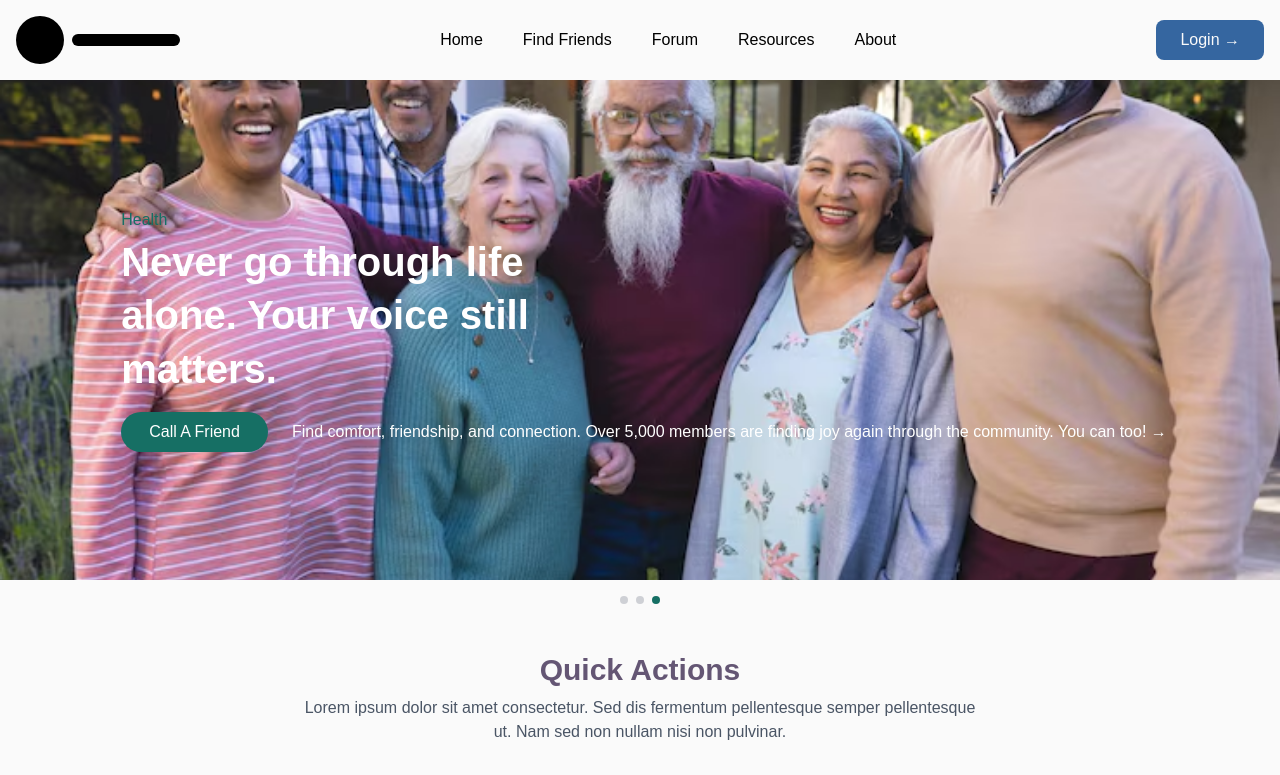
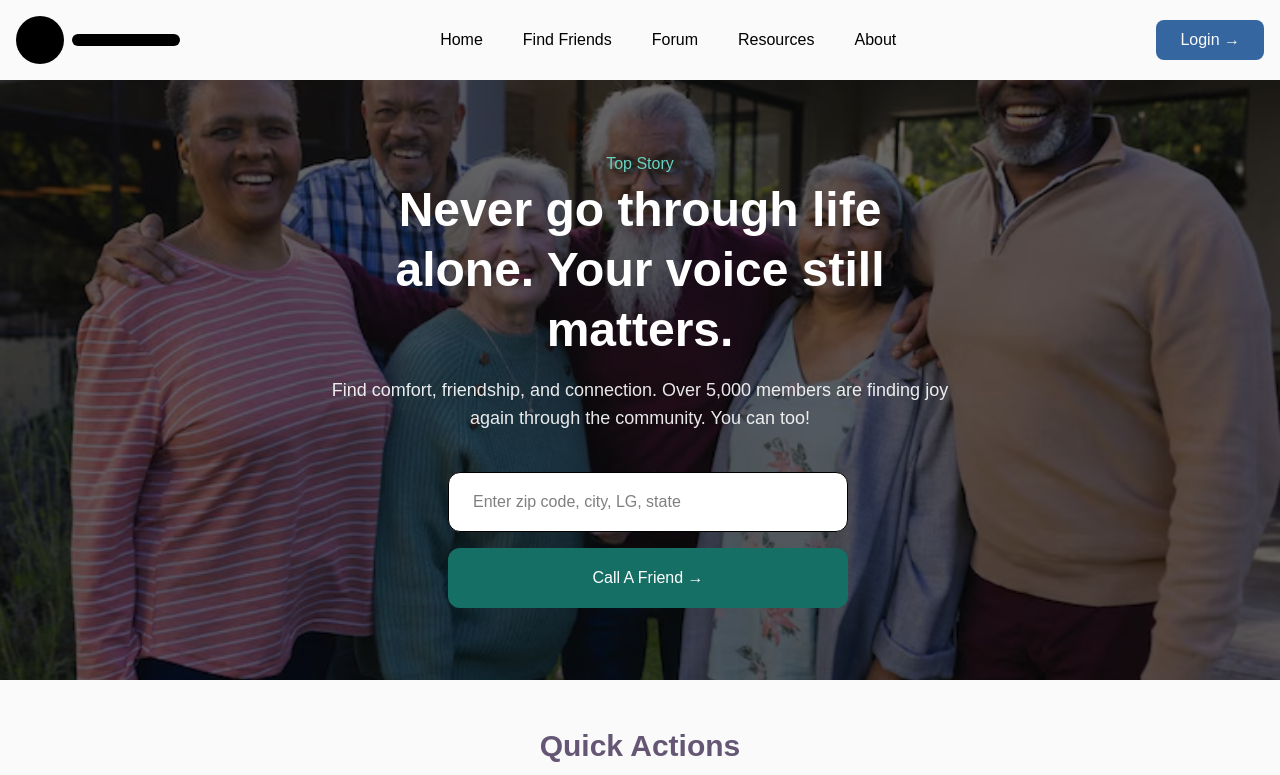
Before and after one commit to OnimoleTosin/nephlysoul, a Next.js app: page /HomePage in a window 1280 px wide. Shown: the top 775 px of the page. Built offline with nearby package versions, Linux system fonts and the light colour scheme.

Commit message:
bug fixes on homepage including footer

```diff
--- a/components/Footer.jsx
+++ b/components/Footer.jsx
@@ -5,7 +5,7 @@ export default function Footer() {
     <footer className="bg-[#1F2B40] text-white py-10 px-6">
       <div className="max-w-7xl mx-auto grid grid-cols-1 md:grid-cols-4 gap-8">
         <div>
-          <div className="flex justify-center items-center">
+          <div className="flex  items-center gap-2">
             <div className="w-[48px] h-[48px] bg-white rounded-full "></div>
             <div className="h-[12px] w-[108px] bg-white rounded-[8px] "></div>
           </div>
--- a/components/NewsLetter.jsx
+++ b/components/NewsLetter.jsx
@@ -1,14 +1,35 @@
-import React from "react";
-import { FaArrowRight } from "react-icons/fa";
+'use client'
+
+import React from "react"
+import { FaArrowRight } from "react-icons/fa"
+import Image from "next/image"
+import News from "@/assets/Groups/newsLetter.png"
 
 export default function NewsLetter() {
   return (
-    < section className = "bg-cover bg-center text-white py-20 px-4" style = {{ backgroundImage: `url('/assets/friendsbg.png')` }
-}>
-  <div className="max-w-xl mx-auto text-center">
-    <h1 className="text-4xl font-bold mb-4">Find A Friend Near You.</h1>
-    <p className="mb-6 text-lg">Fill the form below to connect with a friend just near you and talk.</p>
-    <form className="flex flex-col md:flex-row gap-[19px] w-full max-w-[597px] mx-auto">
+    <section className="relative w-full h-[500px] md:h-[600px] overflow-hidden">
+      {/* Background Image */}
+      <Image
+        src={News}
+        alt="Newsletter Background"
+        layout="fill"
+        objectFit="cover"
+        className="z-0"
+        priority
+      />
+
+      {/* Dark overlay */}
+      <div className="absolute inset-0 bg-black/60 z-0" />
+
+      {/* Foreground Content */}
+      <div className="relative z-10 flex flex-col items-center justify-center text-center h-full px-6 text-white">
+        <h1 className="text-3xl md:text-4xl font-bold mb-4">Find A Friend Near You.</h1>
+        <p className="mb-6 text-lg max-w-md">
+          Fill the form below to connect with a friend just near you and talk.
+        </p>
+
+        {/* Form */}
+        <form className="flex flex-col md:flex-row gap-4 w-full max-w-xl">
           <input
             type="email"
             required
@@ -22,8 +43,7 @@ export default function NewsLetter() {
             Subscribe <FaArrowRight className="text-lg" />
           </button>
         </form>
-
       </div>
-    </section >
-  );
+    </section>
+  )
 }
--- /dev/null
+++ b/components/SearchCity.jsx
@@ -0,0 +1,81 @@
+'use client'
+
+import { useState, useEffect } from 'react'
+
+export default function CitySearchInput() {
+  const [query, setQuery] = useState('')
+  const [suggestions, setSuggestions] = useState([])
+  const [loading, setLoading] = useState(false)
+
+  // Replace this with your actual RapidAPI key
+  const API_KEY = '283b6bb029msh3b237aee6179790p1a1d98jsnf54ead43e3c1'
+
+  // Fetch cities from API whenever query changes
+  useEffect(() => {
+    if (query.length < 2) {
+      setSuggestions([])
+      return
+    }
+
+    const fetchCities = async () => {
+      setLoading(true)
+      try {
+        const res = await fetch(
+          `https://wft-geo-db.p.rapidapi.com/v1/geo/cities?limit=10&namePrefix=${query}`,
+          {
+            method: 'GET',
+            headers: {
+              'X-RapidAPI-Key': API_KEY,
+              'X-RapidAPI-Host': 'wft-geo-db.p.rapidapi.com',
+            },
+          }
+        )
+
+        const data = await res.json()
+        setSuggestions(data.data.map(city => `${city.city}, ${city.countryCode}`))
+      } catch (err) {
+        console.error('Failed to fetch cities:', err)
+        setSuggestions([])
+      }
+      setLoading(false)
+    }
+
+    // Debounce a bit
+    const timeout = setTimeout(fetchCities, 300)
+
+    return () => clearTimeout(timeout)
+  }, [query])
+
+  const handleSelect = (city) => {
+    setQuery(city)
+    setSuggestions([])
+  }
+
+  return (
+    <div className="relative max-w-md mx-auto mt-10">
+      <input
+        type="text"
+        placeholder="Enter zip code, city, LG, state"
+        value={query}
+        onChange={(e) => setQuery(e.target.value)}
+        className="text-black w-[400px] h-[60px] px-6 py-2 border-1  bg-white border-black focus:outline-none focus:ring-2 focus:ring-blue-500 rounded-[12px] font-medium"
+      />
+
+      {loading && <p className="mt-1 text-sm text-black">Loading...</p>}
+
+      {suggestions.length > 0 && (
+        <ul className="absolute z-10 w-full bg-white border border-black rounded-lg mt-1 max-h-60 overflow-auto shadow-lg text-black">
+          {suggestions.map((city, i) => (
+            <li
+              key={i}
+              onClick={() => handleSelect(city)}
+              className="px-4 py-2 hover:bg-blue-100 cursor-pointer"
+            >
+              {city}
+            </li>
+          ))}
+        </ul>
+      )}
+    </div>
+  )
+}
--- a/components/Slider.jsx
+++ b/components/Slider.jsx
@@ -1,110 +1,47 @@
-"use client"
-import React, { useState, useEffect } from "react";
-import Image from "next/image";
-import img1 from '@/assets/img1.png';
+'use client'
 
-export default function Slider() {
-  const sliderData = [
-    {
-      id: 1,
-      title: "Never go through life alone. Your voice still matters.",
-      offer: "Top Story",
-      buttonText2: "Find comfort, friendship, and connection. Over 5,000 members are finding joy again through the community. You can too! ",
-      buttonText1: "Call A Friend",
-      imgSrc: img1,
-    },
-    {
-      id: 2,
-      title: "Never go through life alone. Your voice still matters.",
-      offer: "Business News",
-      buttonText2: "Find comfort, friendship, and connection. Over 5,000 members are finding joy again through the community. You can too! ",
-      buttonText1: "Call A Friend ",
-      imgSrc: img1,
-    },
-    {
-      id: 3,
-      title: "Never go through life alone. Your voice still matters.",
-      offer: "Health",
-      buttonText2: "Find comfort, friendship, and connection. Over 5,000 members are finding joy again through the community. You can too! ",
-      buttonText1: "Call A Friend",
-      imgSrc: img1,
-    },
-  ];
+import Image from "next/image"
+import img1 from '@/assets/img1.png'
+import SearchCity from "@/components/SearchCity"
+import React from "react"
 
-  const boxSection = [
-    { id: 2, text: "Protecting Animals and Nature in Adventure Travel" },
-    { id: 3, text: "Guides are the Storytellers of Destinations" },
-    { id: 4, text: "Together to Promote Sustainable Development" },
-    { id: 5, text: "Empowers Adventure Operators in Kyrgyzstan" },
-  ];
+export default function HeroSection() {
+  return (
+    <div className="relative w-full h-[500px] md:h-[600px] overflow-hidden">
+      {/* Background Image */}
+      <Image
+        src={img1}
+        alt="Background"
+        layout="fill"
+        objectFit="cover"
+        className="z-0"
+        priority
+      />
 
-  const [currentSlide, setCurrentSlide] = useState(0);
+      {/* Dark overlay */}
+      <div className="absolute inset-0 bg-black/60 z-0" />
 
-  useEffect(() => {
-    const interval = setInterval(() => {
-      setCurrentSlide((prev) => (prev + 1) % sliderData.length);
-    }, 3000);
-    return () => clearInterval(interval);
-  }, [sliderData.length]);
+      {/* Foreground content */}
+      <div className="relative z-10 flex flex-col items-center justify-center text-center h-full px-6 text-white max-w-2xl mx-auto">
+        <p className="text-[#66d3c2] pb-1 text-sm md:text-base">Top Story</p>
 
-  const handleSlideChange = (index) => {
-    setCurrentSlide(index);
-  };
+        <h1 className="text-3xl md:text-5xl font-semibold leading-tight">
+          Never go through life alone. Your voice still matters.
+        </h1>
 
-  return (
-    <div className="overflow-hidden relative w-full">
-      <div
-        className="flex transition-transform duration-700 ease-in-out"
-        style={{ transform: `translateX(-${currentSlide * 100}%)` }}
-      >
-        {sliderData.map((slide) => (
-          <div
-            key={slide.id}
-            className="relative flex items-center justify-center min-w-full h-[400px] md:h-[500px] bg-cover bg-center text-white"
-            style={{ backgroundImage: `url(${slide.imgSrc.src})` }}
-          >
-            <div className="md:pl-8 mt-10 md:mt-0">
-              <p className="text-[#166F64] pb-1">{slide.offer}</p>
-              <h1 className="max-w-lg md:text-[40px] text-2xl font-semibold">
-                {slide.title}
-              </h1>
-              <div className="flex items-center mt-4">
-                <button className="px-7 py-2 bg-[#166F64] text-white rounded-full font-medium">
-                  {slide.buttonText1}
-                </button>
-                <button className="group flex items-center gap-2 px-6 py-2 font-medium">
-                  {slide.buttonText2} &rarr;
-                </button>
-              </div>
-            </div>
-          </div>
-        ))}
+        <p className="mt-4 text-base md:text-lg font-light text-white/90">
+          Find comfort, friendship, and connection. Over 5,000 members are finding joy again through the community. You can too!
+        </p>
+
+        {/* Stacked column for button and search input */}
+        <div className=" flex flex-col gap-4 w-full max-w-sm">
+          <SearchCity />
+          <button className="w-[400px] h-[60px] px-6 py-2 bg-[#166F64] text-white rounded-[12px] font-medium">
+            Call A Friend &rarr;
+          </button>
+
+        </div>
       </div>
-
-      <div className="flex items-center justify-center gap-2 mt-4">
-        {sliderData.map((_, index) => (
-          <div
-            key={index}
-            onClick={() => handleSlideChange(index)}
-            className={`h-2 w-2 rounded-full cursor-pointer ${currentSlide === index ? "bg-[#166F64]" : "bg-gray-500/30"}`}
-          ></div>
-        ))}
-      </div>
-
-      {/* Info Pills Section */}
-      {/* <div className="flex flex-wrap justify-center gap-4 mt-8 px-4 md:px-0">
-        {boxSection.map((item) => (
-          <div
-            key={item.id}
-            className="flex items-center gap-3 px-4 py-2 bg-white/10 text-white rounded-full backdrop-blur-md border border-white/20"
-          >
-            <div className="w-6 h-6 flex items-center justify-center text-sm font-bold bg-white/30 text-white rounded-full">
-              {item.id}
-            </div>
-            <p className="text-sm">{item.text}</p>
-          </div>
-        ))}
-      </div> */}
     </div>
-  );
+  )
 }
```
Also changed, not shown: components/Quotes.jsx (+12 -7 lines). Lines whose indentation alone changed are shown as unchanged.
